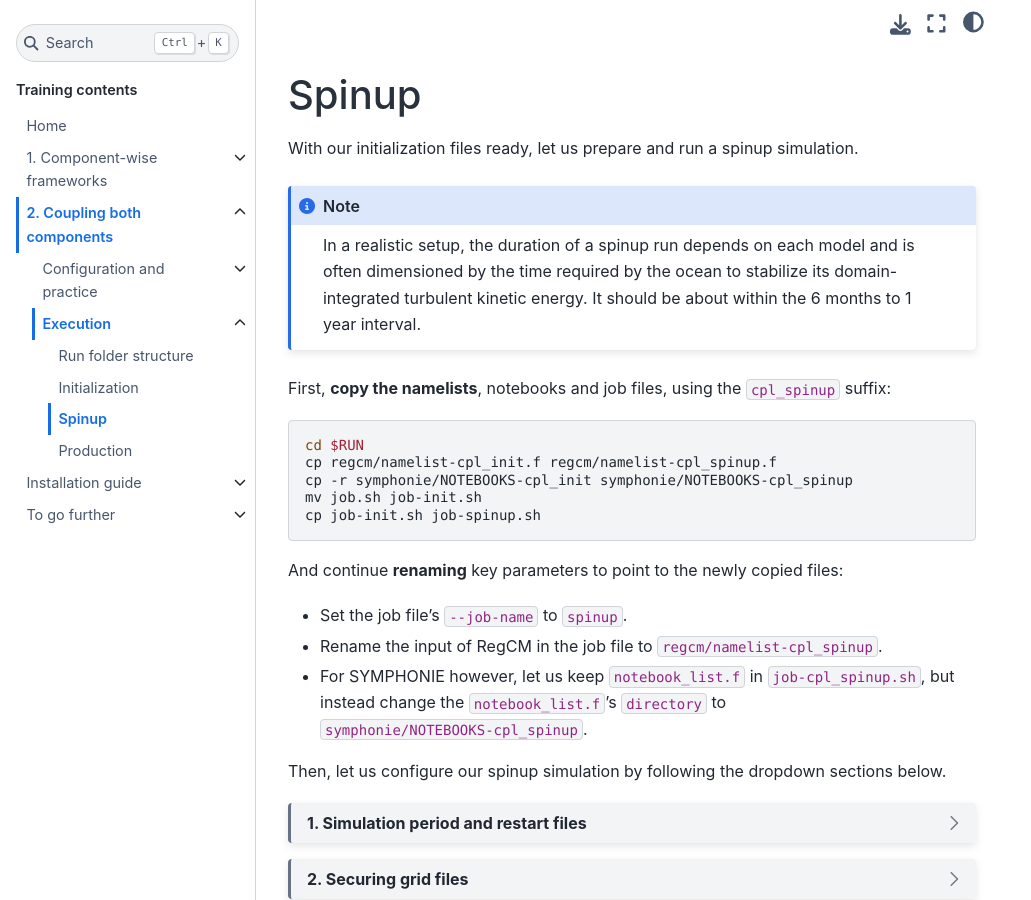
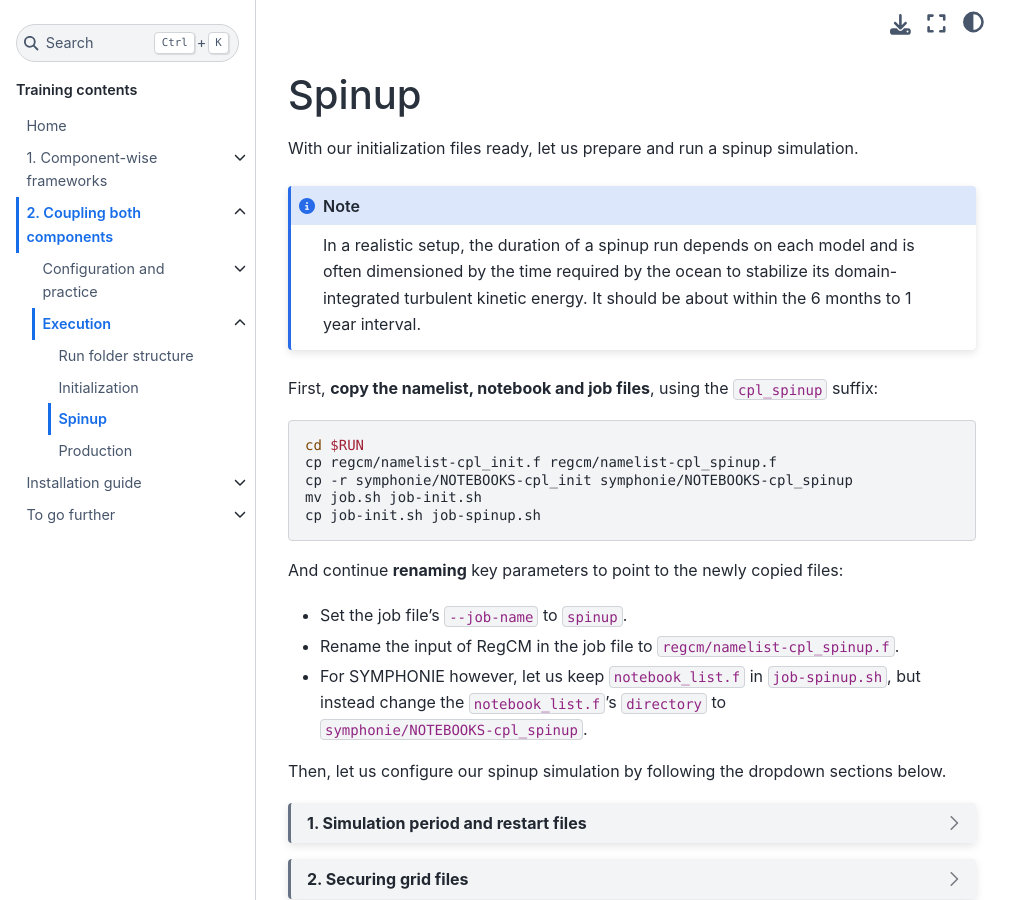
Before and after one commit to DesmetQuentin/training-ros, a Sphinx documentation site: the page built from source/coupling/run/spinup.rst, in a window 1280 px wide and 900 px high. Shown: the whole window, without its empty margins (0-1031 px from the left). Built offline with Sphinx 7.4.7 and the Sphinx Book theme 1.1.4, drawn with Linux system fonts in a browser that asks for light colours.

Commit message:
fix: typo

```diff
--- a/source/coupling/index.rst
+++ b/source/coupling/index.rst
@@ -6,7 +6,7 @@ simulations of their standalone version, we are ready to couple the two.
 This part of the training divided in two.
 First, we will go through all namelists relating to the use of OASIS, understand and
 practice how we can configure the coupling fields we need.
-Second and lat, we will actually run coupled simulations.
+Second and last, we will actually run coupled simulations.
 
 .. toctree::
    :maxdepth: 2
--- a/source/coupling/run/initialize.rst
+++ b/source/coupling/run/initialize.rst
@@ -74,7 +74,7 @@ you have prepared with the ``cpl_init`` suffix, as well as to ``$RUN/namcouple``
    of this training, the ``$STRINGS`` section of the ``namcouple`` file should look like
    this:
 
-   .. code:: console
+   .. code::
 
       $STRINGS
       # The above variables are the general parameters for the experiment.
--- a/source/coupling/run/spinup.rst
+++ b/source/coupling/run/spinup.rst
@@ -10,7 +10,7 @@ With our initialization files ready, let us prepare and run a spinup simulation.
    turbulent kinetic energy. It should be about within the 6 months to 1 year interval.
 
 
-First, **copy the namelists**, notebooks and job files, using the ``cpl_spinup`` suffix:
+First, **copy the namelist, notebook and job files**, using the ``cpl_spinup`` suffix:
 
 .. code:: bash
 
@@ -24,8 +24,8 @@ First, **copy the namelists**, notebooks and job files, using the ``cpl_spinup``
 And continue **renaming** key parameters to point to the newly copied files:
 
 * Set the job file's ``--job-name`` to ``spinup``.
-* Rename the input of RegCM in the job file to ``regcm/namelist-cpl_spinup``.
-* For SYMPHONIE however, let us keep ``notebook_list.f`` in ``job-cpl_spinup.sh``, but instead change the ``notebook_list.f``'s ``directory`` to ``symphonie/NOTEBOOKS-cpl_spinup``.
+* Rename the input of RegCM in the job file to ``regcm/namelist-cpl_spinup.f``.
+* For SYMPHONIE however, let us keep ``notebook_list.f`` in ``job-spinup.sh``, but instead change the ``notebook_list.f``'s ``directory`` to ``symphonie/NOTEBOOKS-cpl_spinup``.
 
 
 Then, let us configure our spinup simulation by following the dropdown sections below.
@@ -192,7 +192,7 @@ Then, let us configure our spinup simulation by following the dropdown sections
 
 Before submitting the job, ``job-spinup.sh`` should now look like this:
 
-.. dropdown:: job-spinup.sh
+.. dropdown:: ``job-spinup.sh``
 
    .. code:: bash
 
```
